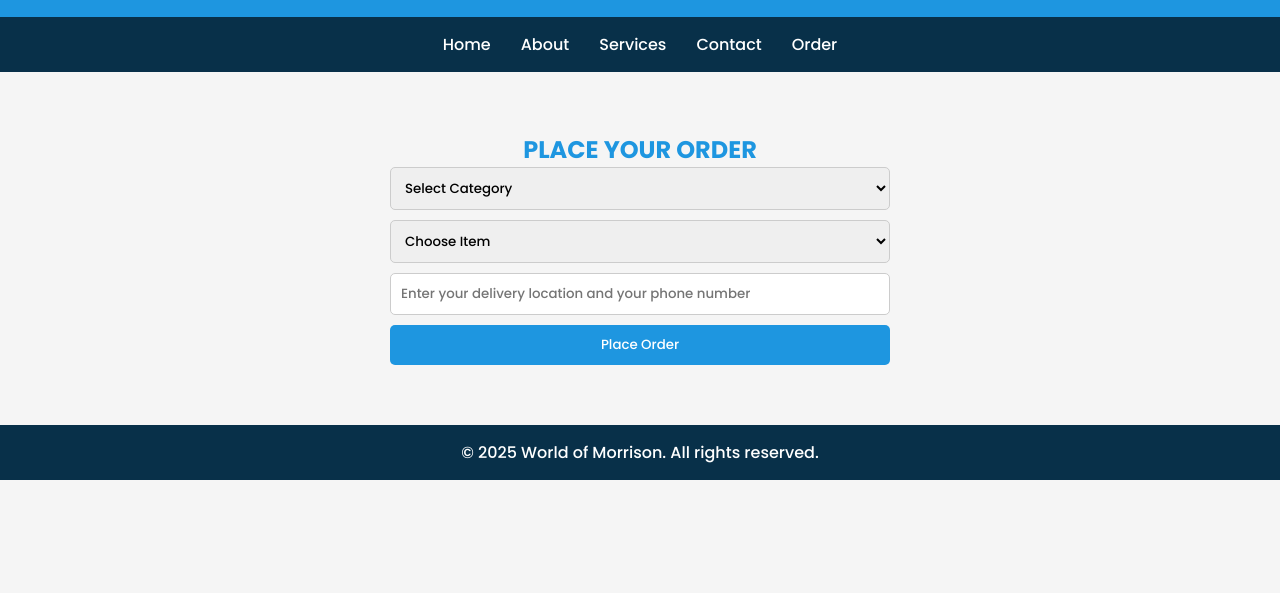
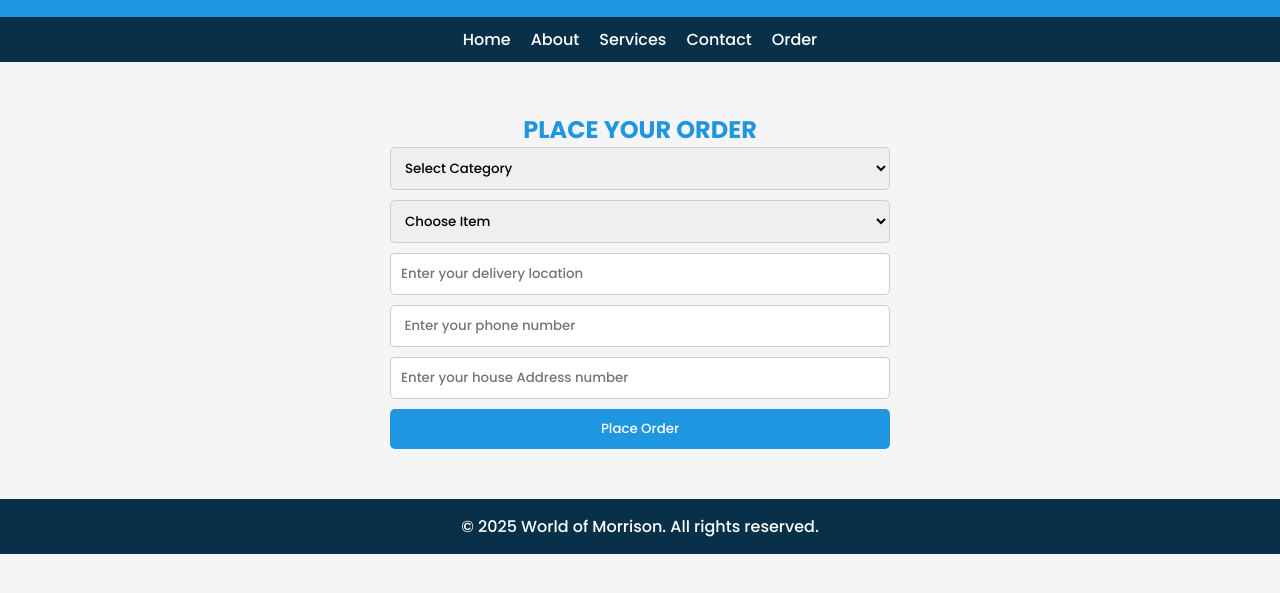
Before and after one commit to MORRISON-BEST/html-restaurant, a plain HTML site: page index.html in a window 1280 px wide. Both pictures are taken after a click on the link "Order". Shown: the part 163-756 px from the top of the page. Drawn offline with Linux system fonts and the light colour scheme.

Commit message:
Add files via upload

```diff
--- a/index.html
+++ b/index.html
@@ -82,7 +82,7 @@
     }
 
     nav a {
-      padding: 15px;
+      padding: 10px;
       color: white;
       text-decoration: none;
       transition: 0.3s;
@@ -94,7 +94,7 @@
     }
 
     section {
-      padding: 60px 20px;
+      padding: 50px 20px;
       text-align: center;
       display: none;
       animation: fadeIn 0.8s ease-in-out;
@@ -280,7 +280,10 @@
         <option value=""> Choose Item </option>
       </select>
 
-      <input type="text" id="location" placeholder="Enter your delivery location and your phone number" required/>
+      <input type="text" id="location" placeholder="Enter your delivery location" required/>
+      <input type="text" id="Number" placeholder=" Enter your phone number" required/>
+      <input type="text" id="Address" placeholder="Enter your house Address number" required/>
+
       <button type="submit">Place Order</button>
     </form>
   </section>
@@ -343,8 +346,8 @@
           return;
         }
 
-        alert(`Your order for "${menu}" under ${category.toUpperCase()} has been placed successfully to Ellen's restaurant. We will deliver to ${location} soon. Thank you!`);
-        window.open(`https://wa.me/233599395908?text=New Order: ${menu} (${category}) to be delivered at ${location}`);
+        alert(`Your order for "${menu}" under ${category.toUpperCase()} has been placed successfully to Ellen's restaurant. We will deliver to ${location}, ${Address} soon. Thank you!`);
+        window.open(`https://wa.me/233599395908?text=New Order: ${menu} (${category}) to be delivered at ${location} , ${Address}`);
 
         orderForm.reset();
       });
```
